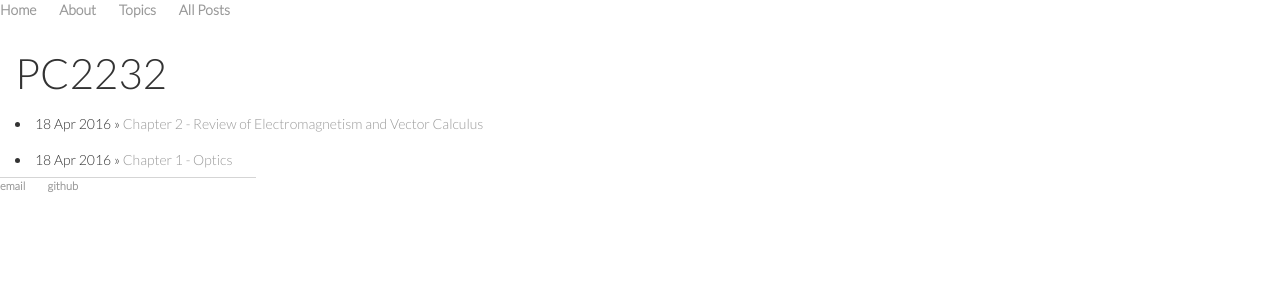
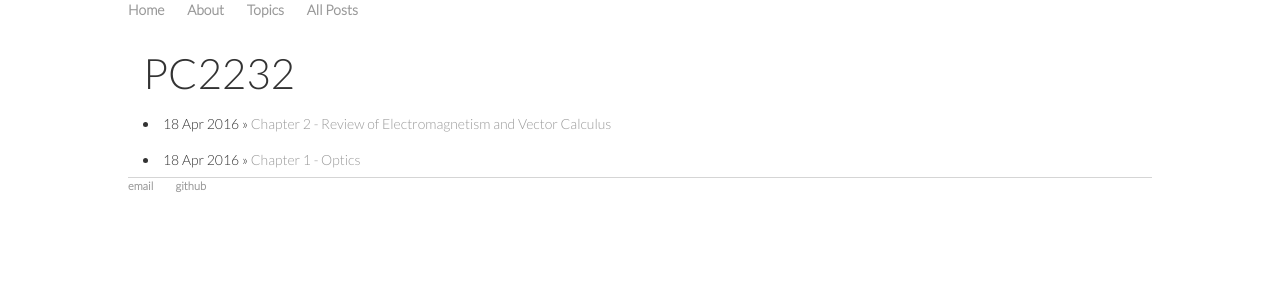
Before and after one commit to serriferous/initial.github.io, a Jekyll site: the page built from PC2232.html, in a window 1280 px wide. Shown: the top 300 px of the page. Built offline with Jekyll 4.4.1, drawn with Linux system fonts in a browser that asks for light colours.

Commit message:
Update main.css

```diff
--- a/css/main.css
+++ b/css/main.css
@@ -10,8 +10,9 @@
 
 body{
   padding: 0px;
-  width: 20%;
-  margin: 0px;
+  width: 80%;
+  margin-left:auto;
+  margin-right:auto;
 }
 
 nav ul, footer ul {
```
